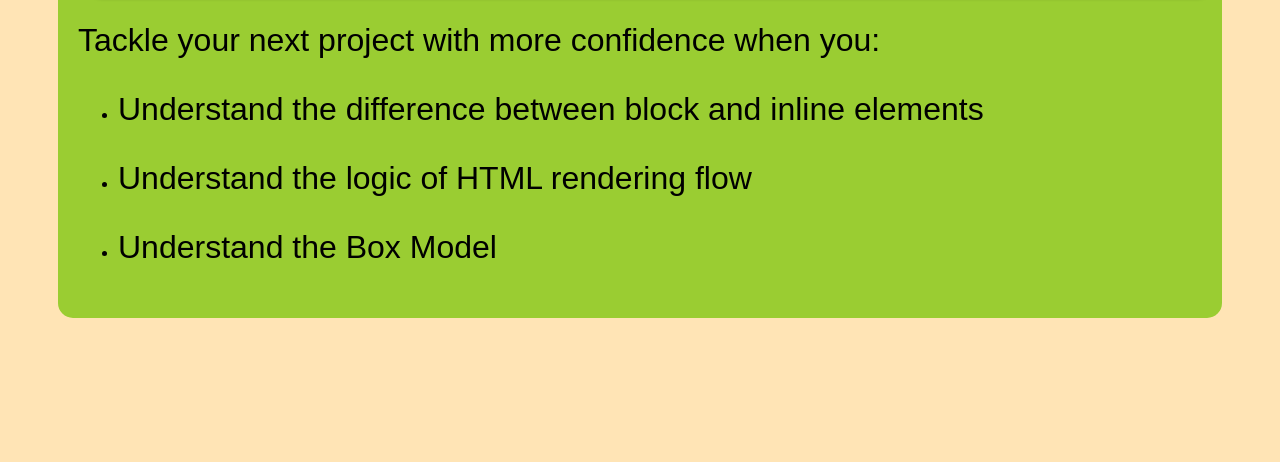
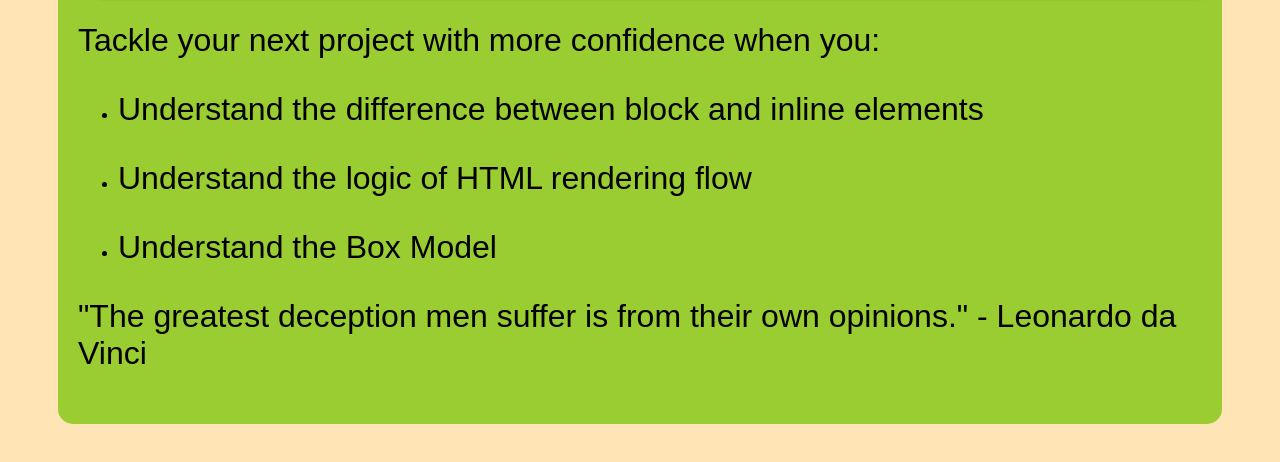
Before and after one commit to gbgames/css_presentation, a plain HTML site: page index.html in a window 1280 px wide. Shown: the part 1229-1691 px from the top of the page. Drawn offline with Linux system fonts and the light colour scheme.

Commit message:
Add quote.

```diff
--- a/index.html
+++ b/index.html
@@ -18,6 +18,7 @@
   <li> <p>Understand the logic of HTML rendering flow</p> </li>
   <li> <p>Understand the Box Model</p> </li>
   </ul>
+  <p>"The greatest deception men suffer is from their own opinions." - Leonardo da Vinci</p>
 </div>
 
 <div class="Block">
```
